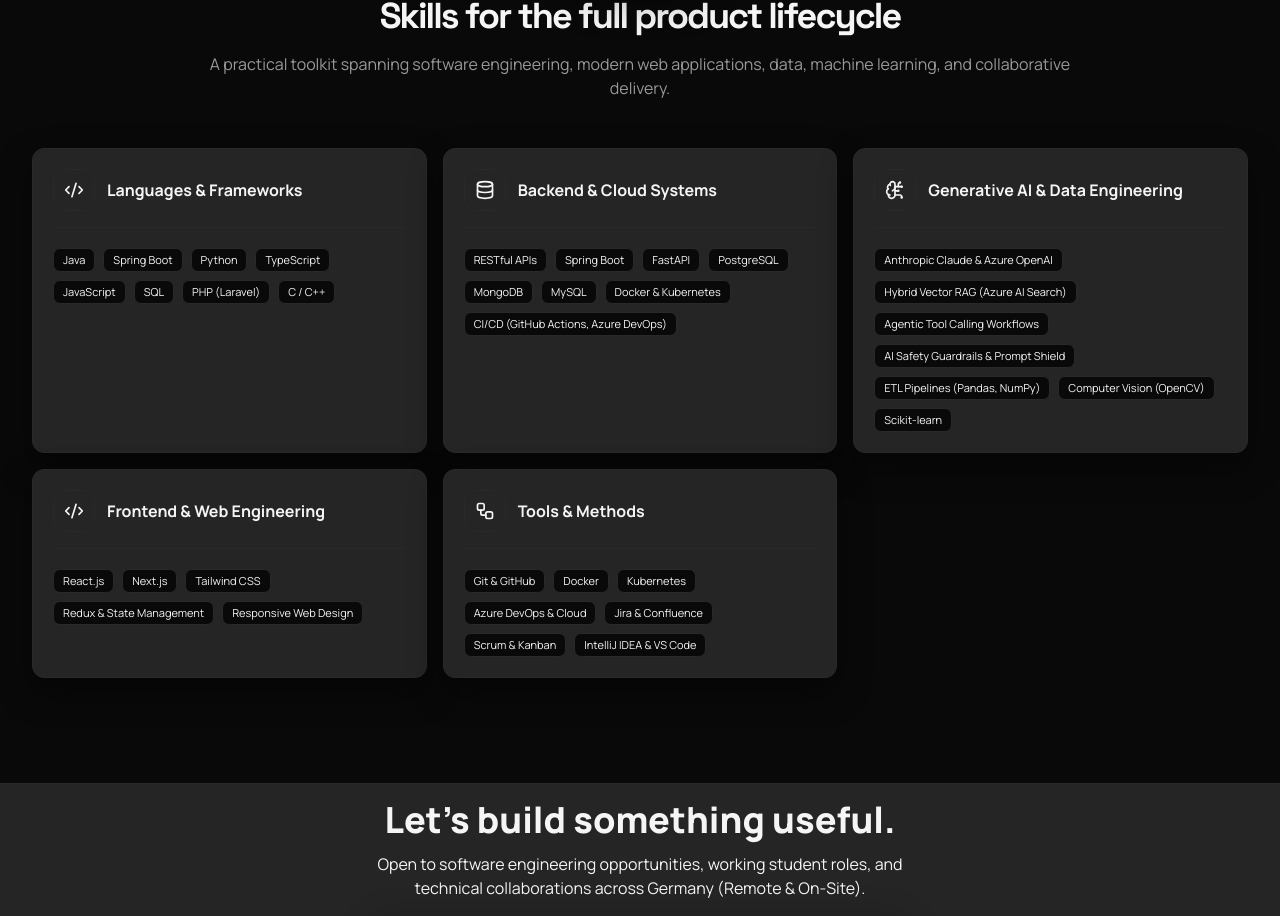
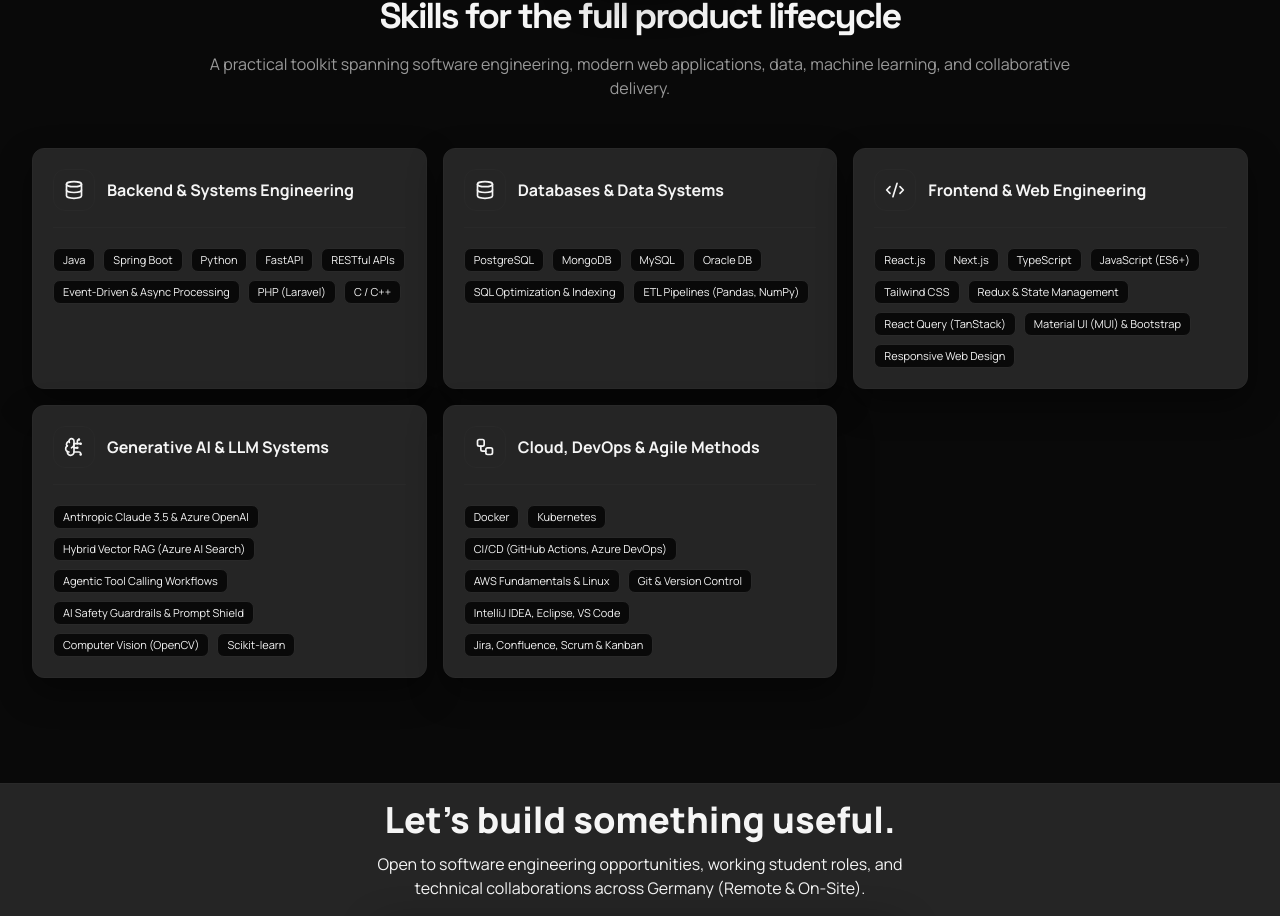
Before and after one commit to Himanshu-Sheta/himanshu-portfolio, a Next.js app: page / in a window 1280 px wide. Shown: the part 4384-5300 px from the top of the page. Built offline with nearby package versions, Linux system fonts and the light colour scheme.

Commit message:
feat: expand frontend and backend skills with React Query, MUI, Spring Boot, Oracle and event-driven architecture

```diff
--- a/src/data/portfolioData.ts
+++ b/src/data/portfolioData.ts
@@ -166,68 +166,69 @@
 
 export const SKILL_CATEGORIES: SkillCategory[] = [
   {
-    title: "Languages & Frameworks",
-    iconName: "Code2",
+    title: "Backend & Systems Engineering",
+    iconName: "Database",
     skills: [
       { name: "Java", level: 92, tag: "Core Enterprise" },
-      { name: "Spring Boot", level: 90, tag: "Backend Microservices" },
-      { name: "Python", level: 92, tag: "Backend & AI" },
-      { name: "TypeScript", level: 90, tag: "Full-Stack" },
-      { name: "JavaScript", level: 92, tag: "Core Web" },
-      { name: "SQL", level: 92, tag: "Database" },
+      { name: "Spring Boot", level: 90, tag: "Microservices & REST" },
+      { name: "Python", level: 92, tag: "Backend & Systems" },
+      { name: "FastAPI", level: 92, tag: "Async APIs" },
+      { name: "RESTful APIs", level: 95, tag: "Design & Specs" },
+      { name: "Event-Driven & Async Processing", level: 85, tag: "Architecture" },
       { name: "PHP (Laravel)", level: 80, tag: "Backend" },
       { name: "C / C++", level: 75, tag: "Systems" }
     ]
   },
   {
-    title: "Backend & Cloud Systems",
+    title: "Databases & Data Systems",
     iconName: "Database",
     skills: [
-      { name: "RESTful APIs", level: 95, tag: "Architecture" },
-      { name: "Spring Boot", level: 90, tag: "Framework" },
-      { name: "FastAPI", level: 92, tag: "Async Python" },
       { name: "PostgreSQL", level: 90, tag: "Relational" },
-      { name: "MongoDB", level: 82, tag: "NoSQL" },
+      { name: "MongoDB", level: 85, tag: "NoSQL" },
       { name: "MySQL", level: 90, tag: "Relational" },
-      { name: "Docker & Kubernetes", level: 85, tag: "DevOps" },
-      { name: "CI/CD (GitHub Actions, Azure DevOps)", level: 88, tag: "Automation" }
-    ]
-  },
-  {
-    title: "Generative AI & Data Engineering",
-    iconName: "BrainCircuit",
-    skills: [
-      { name: "Anthropic Claude & Azure OpenAI", level: 92, tag: "LLMs" },
-      { name: "Hybrid Vector RAG (Azure AI Search)", level: 90, tag: "Retrieval" },
-      { name: "Agentic Tool Calling Workflows", level: 88, tag: "Agents" },
-      { name: "AI Safety Guardrails & Prompt Shield", level: 88, tag: "Governance" },
-      { name: "ETL Pipelines (Pandas, NumPy)", level: 90, tag: "Data Engineering" },
-      { name: "Computer Vision (OpenCV)", level: 84, tag: "ML" },
-      { name: "Scikit-learn", level: 82, tag: "Machine Learning" }
+      { name: "Oracle DB", level: 75, tag: "Enterprise DB" },
+      { name: "SQL Optimization & Indexing", level: 92, tag: "Performance" },
+      { name: "ETL Pipelines (Pandas, NumPy)", level: 90, tag: "Data Engineering" }
     ]
   },
   {
     title: "Frontend & Web Engineering",
     iconName: "Code2",
     skills: [
-      { name: "React.js", level: 92, tag: "Frontend" },
-      { name: "Next.js", level: 90, tag: "Full-Stack" },
-      { name: "Tailwind CSS", level: 92, tag: "Styling" },
-      { name: "Redux & State Management", level: 85, tag: "Frontend" },
-      { name: "Responsive Web Design", level: 95, tag: "Core" }
+      { name: "React.js", level: 92, tag: "UI Components" },
+      { name: "Next.js", level: 90, tag: "Full-Stack Web" },
+      { name: "TypeScript", level: 90, tag: "Type Safety" },
+      { name: "JavaScript (ES6+)", level: 92, tag: "Core Web" },
+      { name: "Tailwind CSS", level: 92, tag: "Modern Styling" },
+      { name: "Redux & State Management", level: 88, tag: "State" },
+      { name: "React Query (TanStack)", level: 88, tag: "Server State" },
+      { name: "Material UI (MUI) & Bootstrap", level: 85, tag: "UI Kits" },
+      { name: "Responsive Web Design", level: 95, tag: "Layouts" }
     ]
   },
   {
-    title: "Tools & Methods",
+    title: "Generative AI & LLM Systems",
+    iconName: "BrainCircuit",
+    skills: [
+      { name: "Anthropic Claude 3.5 & Azure OpenAI", level: 92, tag: "Foundation Models" },
+      { name: "Hybrid Vector RAG (Azure AI Search)", level: 90, tag: "Retrieval" },
+      { name: "Agentic Tool Calling Workflows", level: 88, tag: "Autonomous Agents" },
+      { name: "AI Safety Guardrails & Prompt Shield", level: 88, tag: "Governance" },
+      { name: "Computer Vision (OpenCV)", level: 84, tag: "Image Processing" },
+      { name: "Scikit-learn", level: 82, tag: "Machine Learning" }
+    ]
+  },
+  {
+    title: "Cloud, DevOps & Agile Methods",
     iconName: "Workflow",
     skills: [
-      { name: "Git & GitHub", level: 95, tag: "VCS" },
       { name: "Docker", level: 88, tag: "Containers" },
-      { name: "Kubernetes", level: 78, tag: "Orchestration" },
-      { name: "Azure DevOps & Cloud", level: 82, tag: "Cloud" },
-      { name: "Jira & Confluence", level: 90, tag: "Agile" },
-      { name: "Scrum & Kanban", level: 92, tag: "Methodology" },
-      { name: "IntelliJ IDEA & VS Code", level: 95, tag: "IDEs" }
+      { name: "Kubernetes", level: 80, tag: "Orchestration" },
+      { name: "CI/CD (GitHub Actions, Azure DevOps)", level: 90, tag: "Pipelines" },
+      { name: "AWS Fundamentals & Linux", level: 80, tag: "Cloud & OS" },
+      { name: "Git & Version Control", level: 95, tag: "Collaboration" },
+      { name: "IntelliJ IDEA, Eclipse, VS Code", level: 95, tag: "IDEs" },
+      { name: "Jira, Confluence, Scrum & Kanban", level: 92, tag: "Agile Delivery" }
     ]
   }
 ];
```
